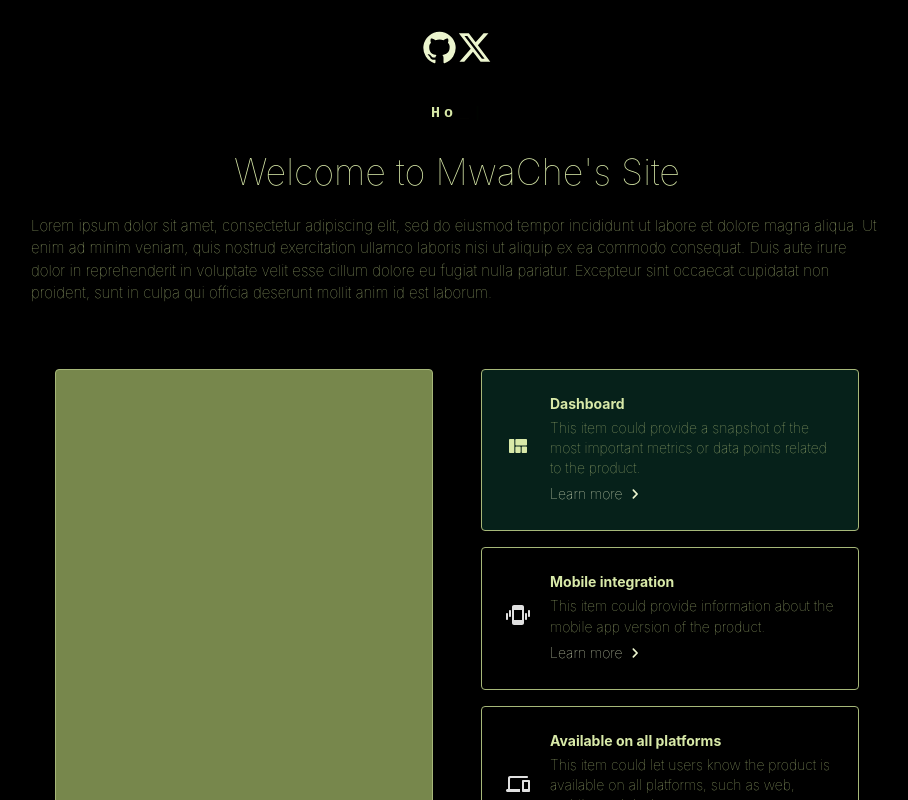
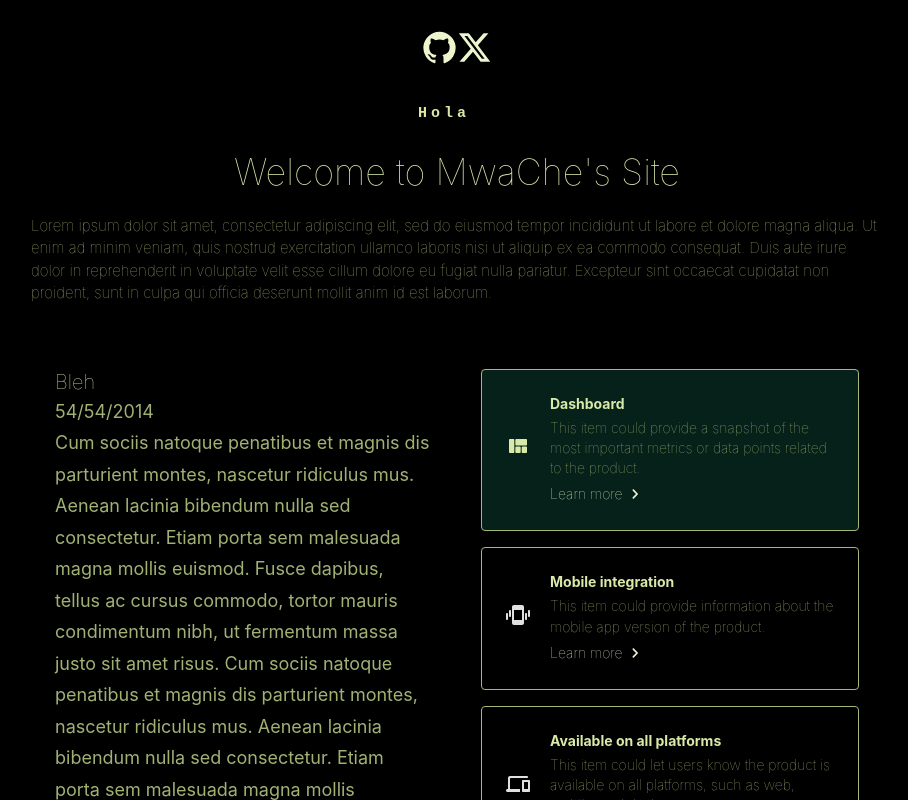
Before and after one commit to mwchben/mwache, a React (Create React App) app: page / in a window 1280 px wide. Shown: the top 800 px of the page, without its empty margins (183-1091 px from the left). Built offline with nearby package versions, Linux system fonts and the light colour scheme.

Commit message:
me component included

```diff
--- a/public/index.html
+++ b/public/index.html
@@ -11,10 +11,10 @@
     />
     <link rel="preconnect" href="https://fonts.googleapis.com" />
     <link rel="preconnect" href="https://fonts.gstatic.com" crossorigin />
-    <link
+    <!-- <link
       href="https://fonts.googleapis.com/css2?family=Pacifico&display=swap"
       rel="stylesheet"
-    />
+    /> -->
     <link rel="manifest" href="%PUBLIC_URL%/manifest.json" />
 
     <title>Mwache</title>
--- a/src/components/Layout/Templates/Projects.js
+++ b/src/components/Layout/Templates/Projects.js
@@ -12,6 +12,7 @@ import ChevronRightRoundedIcon from '@mui/icons-material/ChevronRightRounded';
 import DevicesRoundedIcon from '@mui/icons-material/DevicesRounded';
 import EdgesensorHighRoundedIcon from '@mui/icons-material/EdgesensorHighRounded';
 import ViewQuiltRoundedIcon from '@mui/icons-material/ViewQuiltRounded';
+import Me from './Me';
 import imgProg from '../../../Asset/images/prog.jpg';
 import imgSVG from '../../../Asset/images/patternSVG.svg';
 
@@ -82,28 +83,11 @@ export default function Projects() {
               md={6}
               sx={{ display: { xs: 'none', sm: 'flex' }, width: '100%' }}
             >
-              <Card
-                variant="outlined"
-                sx={{
-                  height: '100%',
-                  width: '100%',
-                  display: { xs: 'none', sm: 'flex' },
-                  pointerEvents: 'none',
+            <Me/>
 
-                }}
-
-              >
 
                 {/* img ya bigSize */}
-                <Box
-                  sx={{
 
-                    width: 420,
-                    height: 500,
-
-                  }}
-                />
-              </Card>
             </Grid>
 
 {/* ............................RIGHT.................... */}
```
